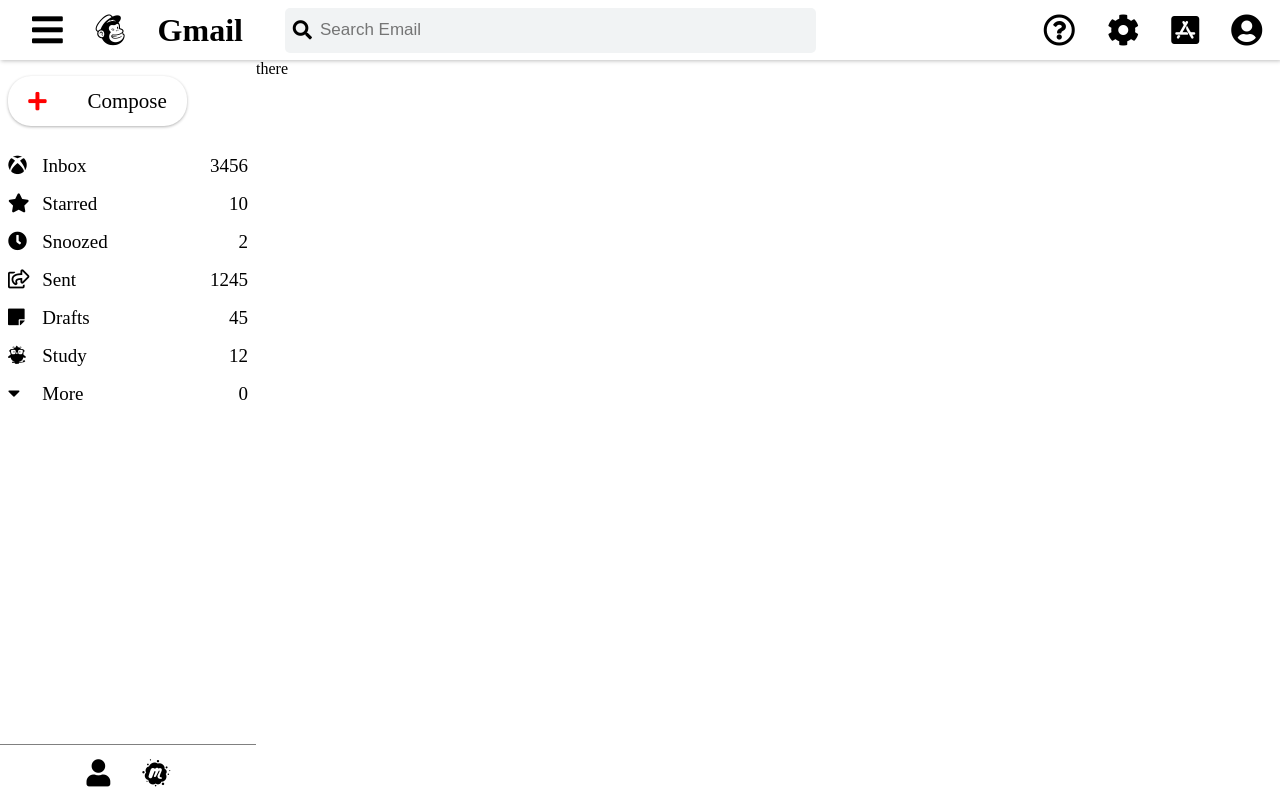
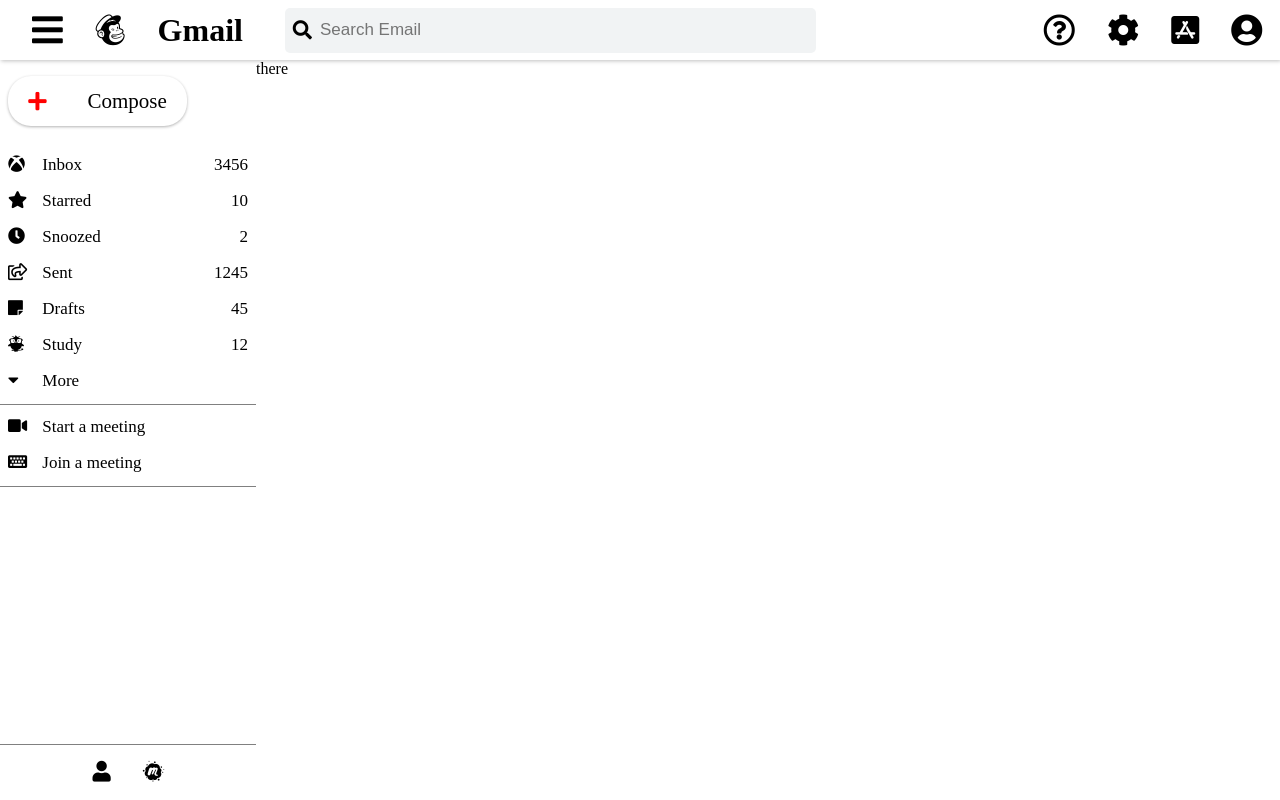
Before and after one commit to TidbitsJS/Gmail-Page, a React (Create React App) app: page / in a window 1280 px wide. Built offline with nearby package versions, Linux system fonts and the light colour scheme.

Commit message:
meeting list & data

```diff
--- a/src/container/Body/Options/Data/Static.js
+++ b/src/container/Body/Options/Data/Static.js
@@ -1,4 +1,4 @@
-const data = [
+export const data1 = [
   {
     icon: "fab fa-xbox",
     name: "Inbox",
@@ -36,4 +36,15 @@
   },
 ];
 
-export default data;
+export const data2 = [
+  {
+    icon: "fas fa-video",
+    name: "Start a meeting",
+    value: 0,
+  },
+  {
+    icon: "fas fa-keyboard",
+    name: "Join a meeting",
+    value: 0,
+  },
+];
--- a/src/container/Body/Options/Option.js
+++ b/src/container/Body/Options/Option.js
@@ -2,6 +2,7 @@
 import "./option.css";
 import Compose from "./components/Compose";
 import OptionList from "./components/OptionList";
+import { data1, data2 } from "./Data/Static";
 
 export class Option extends Component {
   render() {
@@ -9,7 +10,16 @@
       <div className="mail-options">
         <div className="option-head">
           <Compose />
-          <OptionList />
+          <div className="option-list-div">
+            {data1.map((item, index) => (
+              <OptionList data={item} key={index + item.name} />
+            ))}
+          </div>
+          <div className="option-list-meet">
+            {data2.map((item, index) => (
+              <OptionList data={item} key={index + item.name} />
+            ))}
+          </div>
         </div>
         <div className="option-bottom">
           <i class="fas fa-user"></i>
--- a/src/container/Body/Options/components/OptionList.js
+++ b/src/container/Body/Options/components/OptionList.js
@@ -1,20 +1,19 @@
 import React, { Component } from "react";
-import data from "../Data/Static";
 
 class OptionList extends Component {
   render() {
-    console.log(data);
+    const data = this.props.data;
     return (
       <>
-        {data.map((item, index) => (
-          <div className="head-list" key={index + item.name}>
-            <div className="head-list-icon">
-              <i className={item.icon}></i>
-            </div>
-            <div className="head-list-name">{item.name}</div>
-            <div className="head-list-value">{item.value}</div>
+        <div className="head-list">
+          <div className="head-list-icon">
+            <i className={data.icon}></i>
           </div>
-        ))}
+          <div className="head-list-name">{data.name}</div>
+          <div className="head-list-value">
+            {data.value === 0 ? null : data.value}
+          </div>
+        </div>
       </>
     );
   }
--- a/src/container/Body/Options/option.css
+++ b/src/container/Body/Options/option.css
@@ -39,7 +39,7 @@
   width: 100%;
 
   padding: 0.5rem 0;
-  font-size: 19px;
+  font-size: 17px;
 
   display: flex;
   justify-content: flex-start;
@@ -63,6 +63,17 @@
   margin-right: 0.5rem;
 }
 
+.option-list-div {
+  padding-bottom: 0.3rem;
+  border-bottom: thin solid gray;
+}
+
+.option-list-meet {
+  margin-top: 0.3rem;
+  padding-bottom: 0.3rem;
+  border-bottom: thin solid gray;
+}
+
 .option-bottom {
   width: 100%;
   flex: 0.4;
@@ -71,7 +82,7 @@
   display: flex;
   justify-content: center;
   align-items: center;
-  font-size: 1.7rem;
+  font-size: 1.3rem;
 
   border-top: thin solid gray;
 }
```
